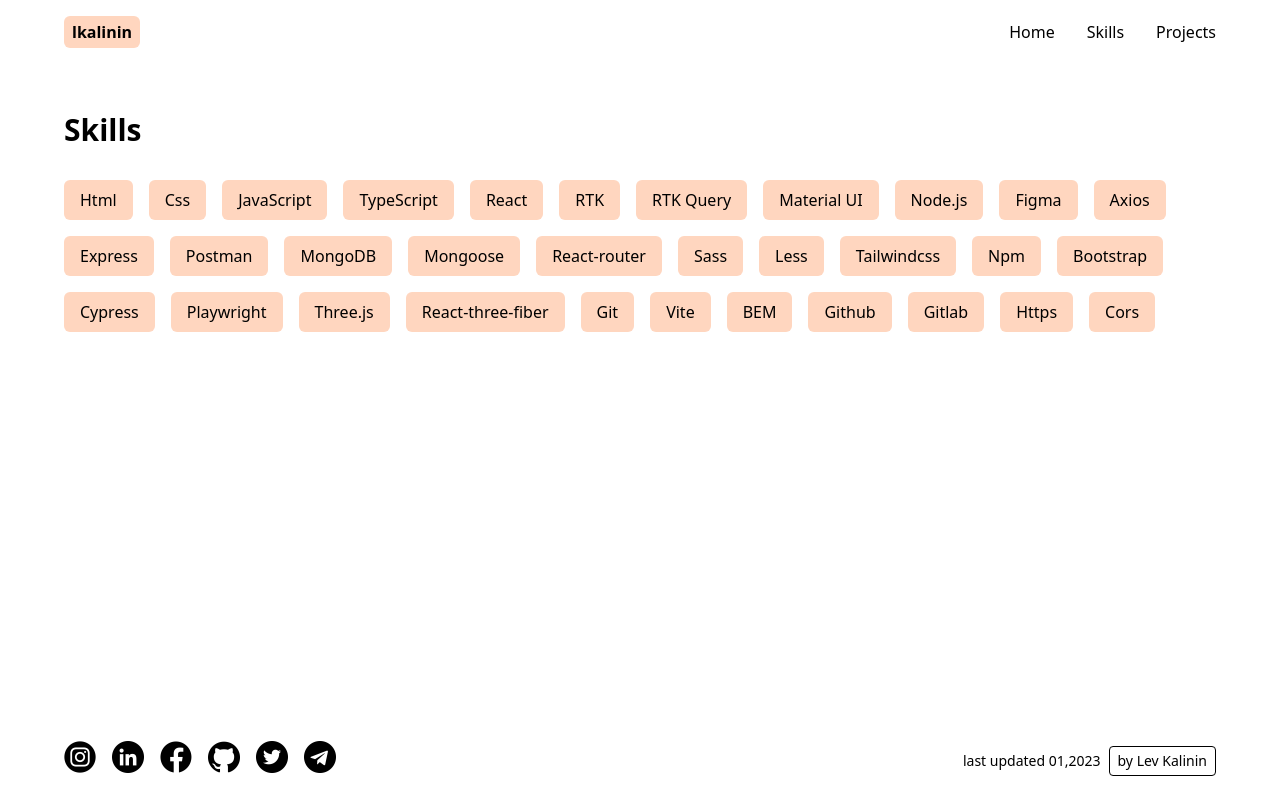
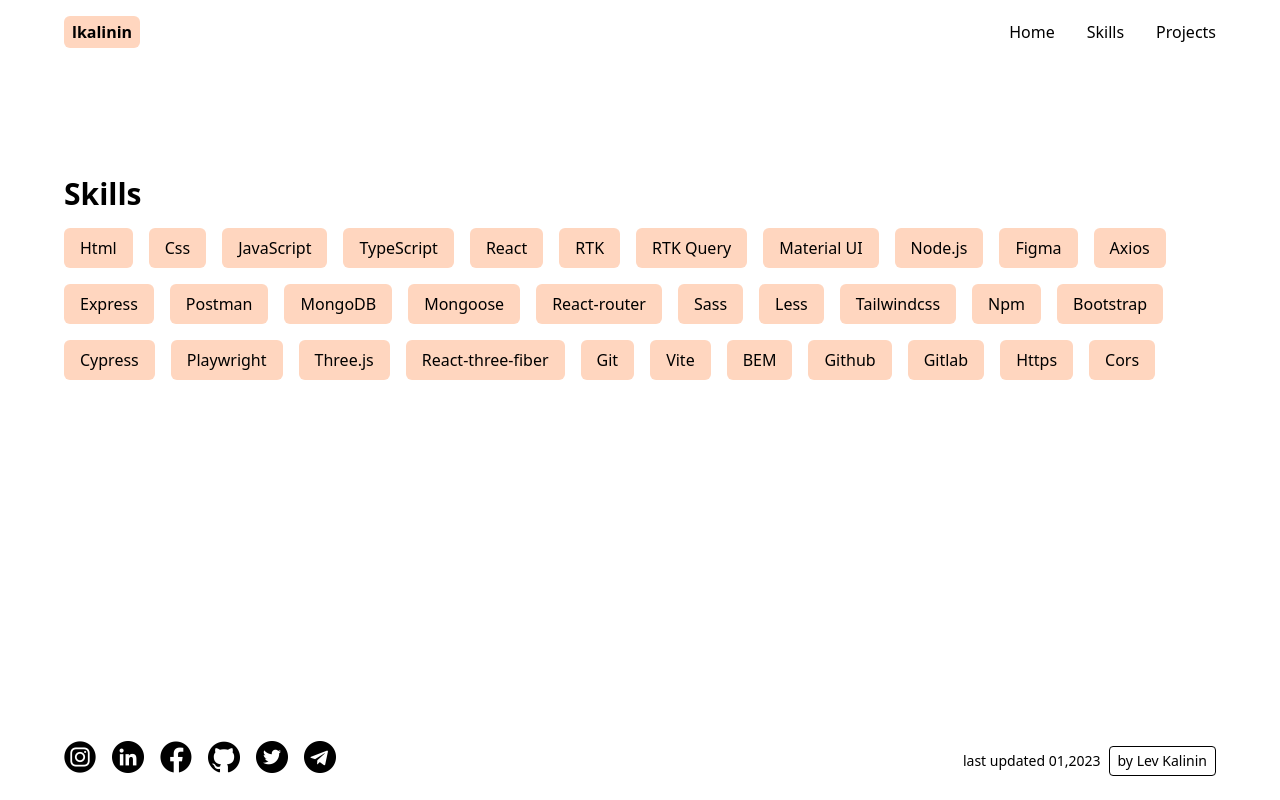
Before and after one commit to almalmalm/2023-portfolio, a React (Create React App) app in the folder frontend/: page /skills in a window 1280 px wide. Built offline with nearby package versions, Linux system fonts and the light colour scheme.

Commit message:
fixed skills margins

```diff
--- a/frontend/src/pages/Skillspage.jsx
+++ b/frontend/src/pages/Skillspage.jsx
@@ -7,7 +7,7 @@ const Skillspage = () => {
     <div className="w-screen mx-auto h-screen flex flex-col justify-between">
       <Header />
       <div className="text-sm mt-2 mx-4 sm:text-base sm:mt-16 sm:mx-8 lg:mx-16 grow">
-        <h1 className="font-bold text-base sm:text-3xl mb-8">Skills</h1>
+        <h1 className="font-bold text-base sm:text-3xl mt-16 mb-4">Skills</h1>
         <ol className="flex gap-4 flex-wrap">
           <li className="bg-[#ffd6bf] rounded-md py-2 px-4">Html</li>
           <li className="bg-[#ffd6bf] rounded-md py-2 px-4">Css</li>
```
